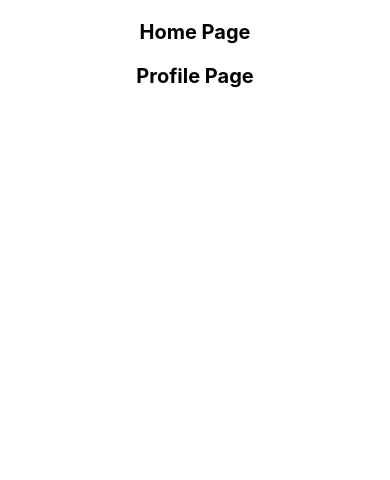
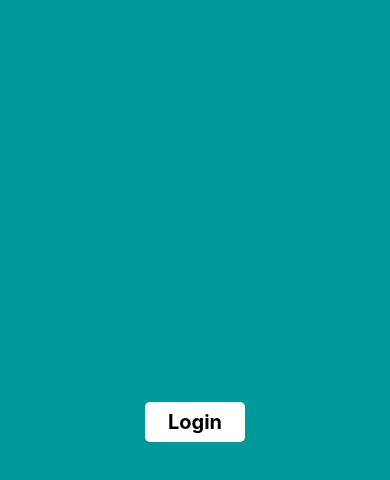
Before and after one commit to jahidhasanshuvo/react-native-redux-typescript.boilerplate, a React Native app: screen / in a window 390 px wide. Shown: the top 480 px of the page. Built offline with nearby package versions, Linux system fonts and the light colour scheme.

Commit message:
install react navigation and native stack

```diff
--- a/package.json
+++ b/package.json
@@ -10,9 +10,13 @@
     "lint": "eslint . --ext .js,.jsx,.ts,.tsx"
   },
   "dependencies": {
+    "@react-navigation/native": "^6.0.6",
+    "@react-navigation/native-stack": "^6.2.5",
     "react": "17.0.2",
     "react-native": "0.66.4",
-    "react-native-eject": "^0.1.2"
+    "react-native-eject": "^0.1.2",
+    "react-native-safe-area-context": "^3.3.2",
+    "react-native-screens": "^3.10.1"
   },
   "devDependencies": {
     "@babel/core": "^7.12.9",
--- a/src/App.tsx
+++ b/src/App.tsx
@@ -1,15 +1,34 @@
+import {NavigationContainer} from '@react-navigation/native';
+import {createNativeStackNavigator} from '@react-navigation/native-stack';
 import React from 'react';
-import {SafeAreaView, StatusBar} from 'react-native';
+import {StatusBar} from 'react-native';
 import Home from './screens/Home';
+import Login from './screens/Login';
 import Profile from './screens/Profile';
+import {Screens} from './screens/Screens';
 
 const App = () => {
+  const Stack = createNativeStackNavigator();
   return (
-    <SafeAreaView>
+    <NavigationContainer>
       <StatusBar backgroundColor={'#009999'} />
-      <Home />
-      <Profile />
-    </SafeAreaView>
+      <Stack.Navigator
+        screenOptions={{
+          headerTitleAlign: 'center',
+          animation: 'slide_from_right',
+          headerStyle: {backgroundColor: '#009999'},
+        }}
+        initialRouteName={Screens.Login}>
+        <Stack.Screen
+          name={Screens.Login}
+          component={Login}
+          options={{headerShown: false}}
+        />
+        <Stack.Screen name={Screens.Home} component={Home} />
+        <Stack.Screen name={Screens.Profile} component={Profile} />
+      </Stack.Navigator>
+      {/* <Profile /> */}
+    </NavigationContainer>
   );
 };
 
--- a/src/screens/Home.tsx
+++ b/src/screens/Home.tsx
@@ -3,18 +3,22 @@ import {StyleSheet, Text, View} from 'react-native';
 
 const Home = () => {
   return (
-    <View>
+    <View style={styles.body}>
       <Text style={styles.header}>Home Page</Text>
     </View>
   );
 };
 
 const styles = StyleSheet.create({
+  body: {
+    backgroundColor: 'steelblue',
+    flex: 1,
+    alignItems: 'center',
+    justifyContent: 'center',
+  },
   header: {
     fontSize: 20,
     color: '#000000',
-    textAlign: 'center',
-    paddingTop: 20,
     fontWeight: 'bold',
   },
 });
--- /dev/null
+++ b/src/screens/Login.tsx
@@ -0,0 +1,47 @@
+import {NativeStackHeaderProps} from '@react-navigation/native-stack';
+import React from 'react';
+import {Pressable, StyleSheet, Text, View} from 'react-native';
+
+const Login = ({navigation}: NativeStackHeaderProps) => {
+  return (
+    <View style={styles.body}>
+      <Pressable
+        style={styles.button}
+        android_ripple={{color: '#009999'}}
+        onPress={() => {
+          navigation.navigate('Profile');
+          navigation.reset({
+            index: 0,
+            routes: [{name: 'Profile'}],
+          });
+        }}>
+        <Text style={styles.buttonText}>Login</Text>
+      </Pressable>
+    </View>
+  );
+};
+
+const styles = StyleSheet.create({
+  body: {
+    flex: 1,
+    backgroundColor: '#009999',
+    alignItems: 'center',
+    justifyContent: 'center',
+  },
+  button: {
+    backgroundColor: 'white',
+    color: '#00000',
+    height: 40,
+    width: 100,
+    alignItems: 'center',
+    justifyContent: 'center',
+    borderRadius: 5,
+  },
+  buttonText: {
+    fontSize: 20,
+    fontWeight: 'bold',
+    color: '#000000',
+  },
+});
+
+export default Login;
--- a/src/screens/Profile.tsx
+++ b/src/screens/Profile.tsx
@@ -3,18 +3,22 @@ import {StyleSheet, Text, View} from 'react-native';
 
 const Profile = () => {
   return (
-    <View>
+    <View style={styles.body}>
       <Text style={styles.header}>Profile Page</Text>
     </View>
   );
 };
 
 const styles = StyleSheet.create({
+  body: {
+    backgroundColor: 'steelblue',
+    flex: 1,
+    alignItems: 'center',
+    justifyContent: 'center',
+  },
   header: {
     fontSize: 20,
     color: '#000000',
-    textAlign: 'center',
-    paddingTop: 20,
     fontWeight: 'bold',
   },
 });
--- /dev/null
+++ b/src/screens/Screens.tsx
@@ -0,0 +1,5 @@
+export const Screens = {
+  Login: 'Login',
+  Home: 'Home',
+  Profile: 'Profile',
+};
```
Also changed, not shown: 2 other files (tests, documents, lock files or other folders).
